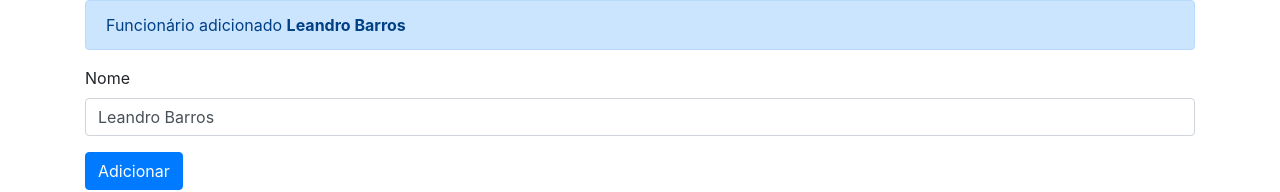
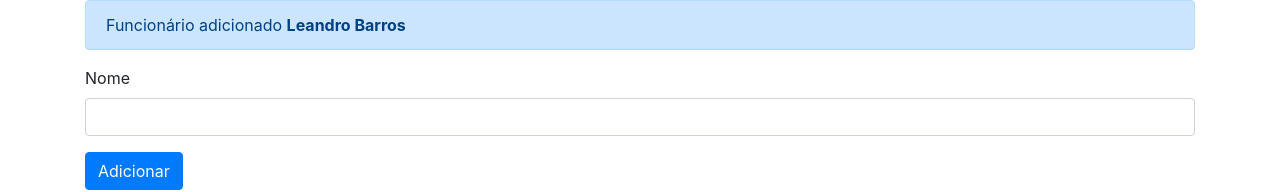
Before and after one commit to leandro-barros/primeiros-passos-angular, an Angular app: page / in a window 1280 px wide. Shown: the top 192 px of the page. Built offline with nearby package versions, Linux system fonts and the light colour scheme.

Commit message:
Usando variável de referência.

```diff
--- a/src/app/app.component.html
+++ b/src/app/app.component.html
@@ -5,8 +5,8 @@
 
   <div class="form-group">
     <label>Nome</label>
-    <input type="text" class="form-control" (input)="alterar($event)" value="{{nome}}">
+    <input type="text" class="form-control" #nomeInput>
   </div>
 
-  <button type="button" class="btn btn-primary" (click)="adicionar()">Adicionar</button>
+  <button type="button" class="btn btn-primary" (click)="adicionar(nomeInput.value)">Adicionar</button>
 </div>
--- a/src/app/app.component.ts
+++ b/src/app/app.component.ts
@@ -8,14 +8,7 @@
 export class AppComponent {
   nome = 'Leandro Barros';
 
-  adicionar(){
-    console.log(`Adicionando ${this.nome}`);
-    const numero = Math.round(Math.random() * 100);
-    this.nome = "Leandro " + numero;
-  }
-
-  alterar(event : any){
-    // console.log(event);
-    this.nome = event.target.value;
+  adicionar(nome : string){
+    this.nome = nome;
   }
 }
```
